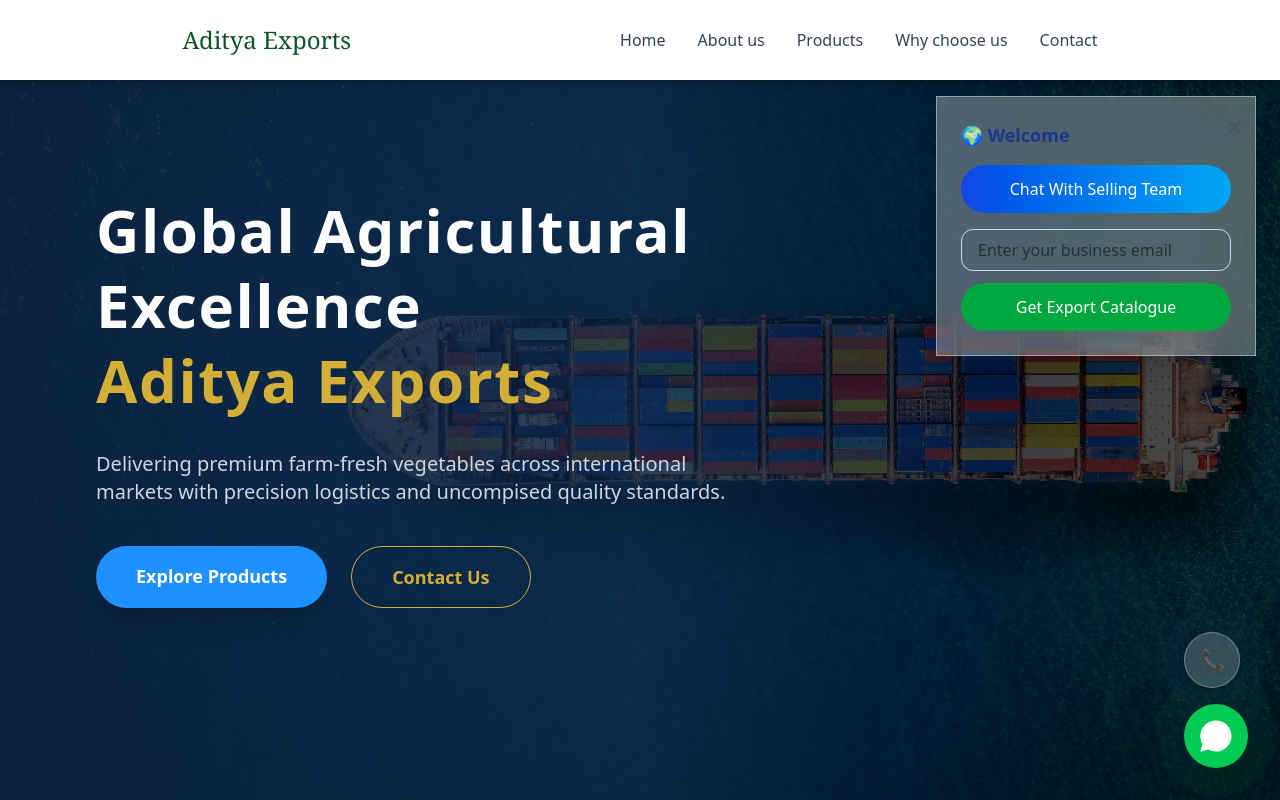
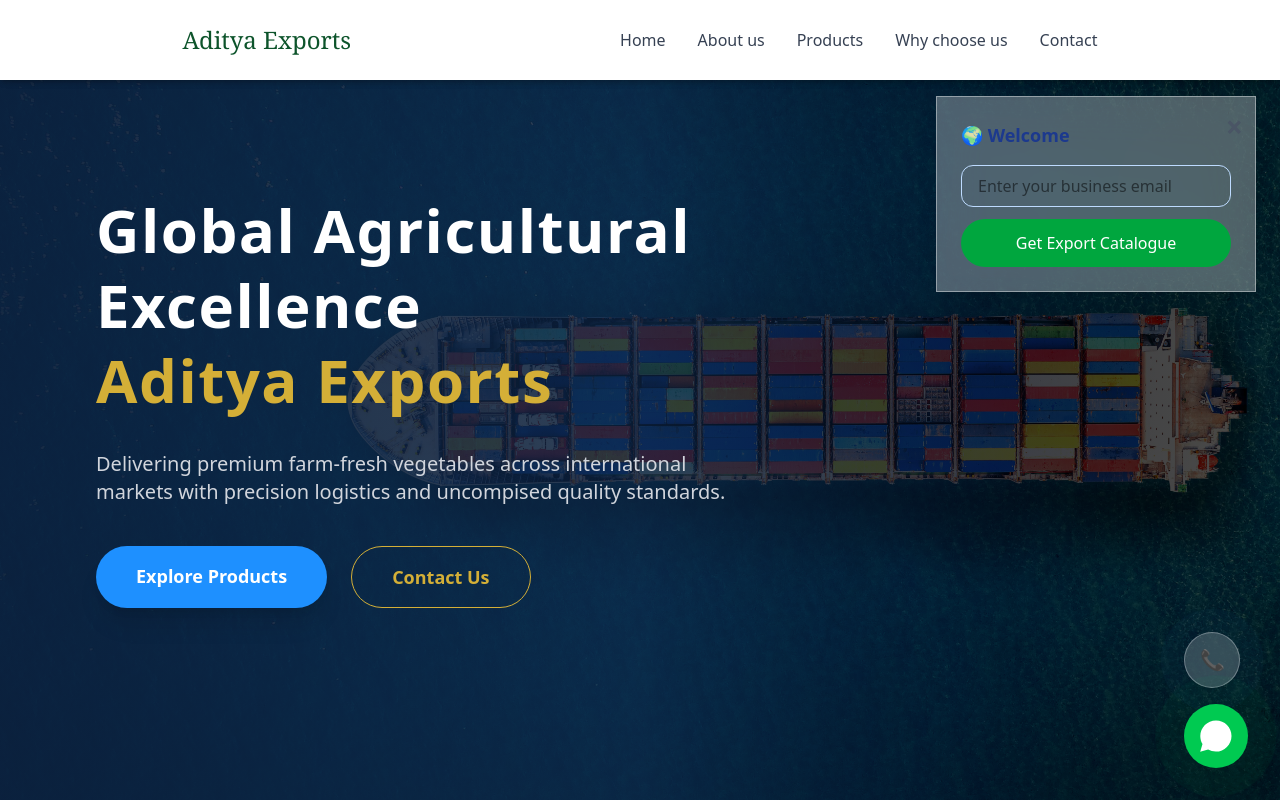
Before and after one commit to adityavaste/aditya_exports, a Next.js app: page / in a window 1280 px wide. Shown: the top 800 px of the page. Built offline with nearby package versions, Linux system fonts and the light colour scheme; no server answers.

Commit message:
correcting env

```diff
--- a/components/SmartExportSystem.jsx
+++ b/components/SmartExportSystem.jsx
@@ -108,24 +108,6 @@
         />
       )}
 
-      {/* WhatsApp CTA */}
-      <a
-        href={`https://wa.me/${phoneNumber}?text=${encodeURIComponent(
-          aiMessage
-        )}`}
-        target="_blank"
-        className="
-          block text-center
-          bg-gradient-to-r from-blue-700 to-sky-500
-          text-white py-2 sm:py-3
-          rounded-full
-          hover:scale-105 transition
-          mb-4 text-sm sm:text-base
-        "
-      >
-        Chat With Selling Team
-      </a>
-
       {/* Lead Form */}
       <form onSubmit={handleLeadSubmit} className="space-y-3">
         <input
```
